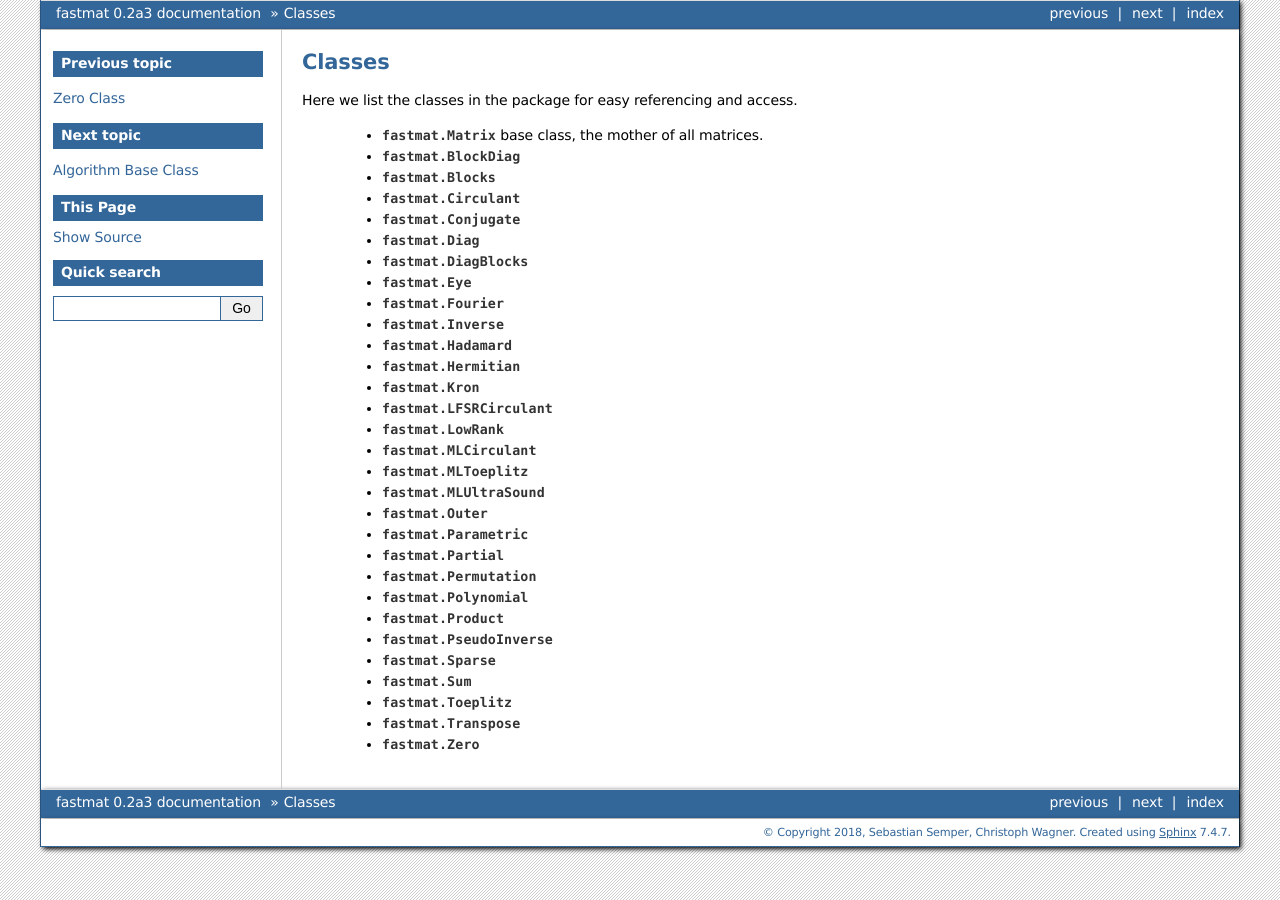
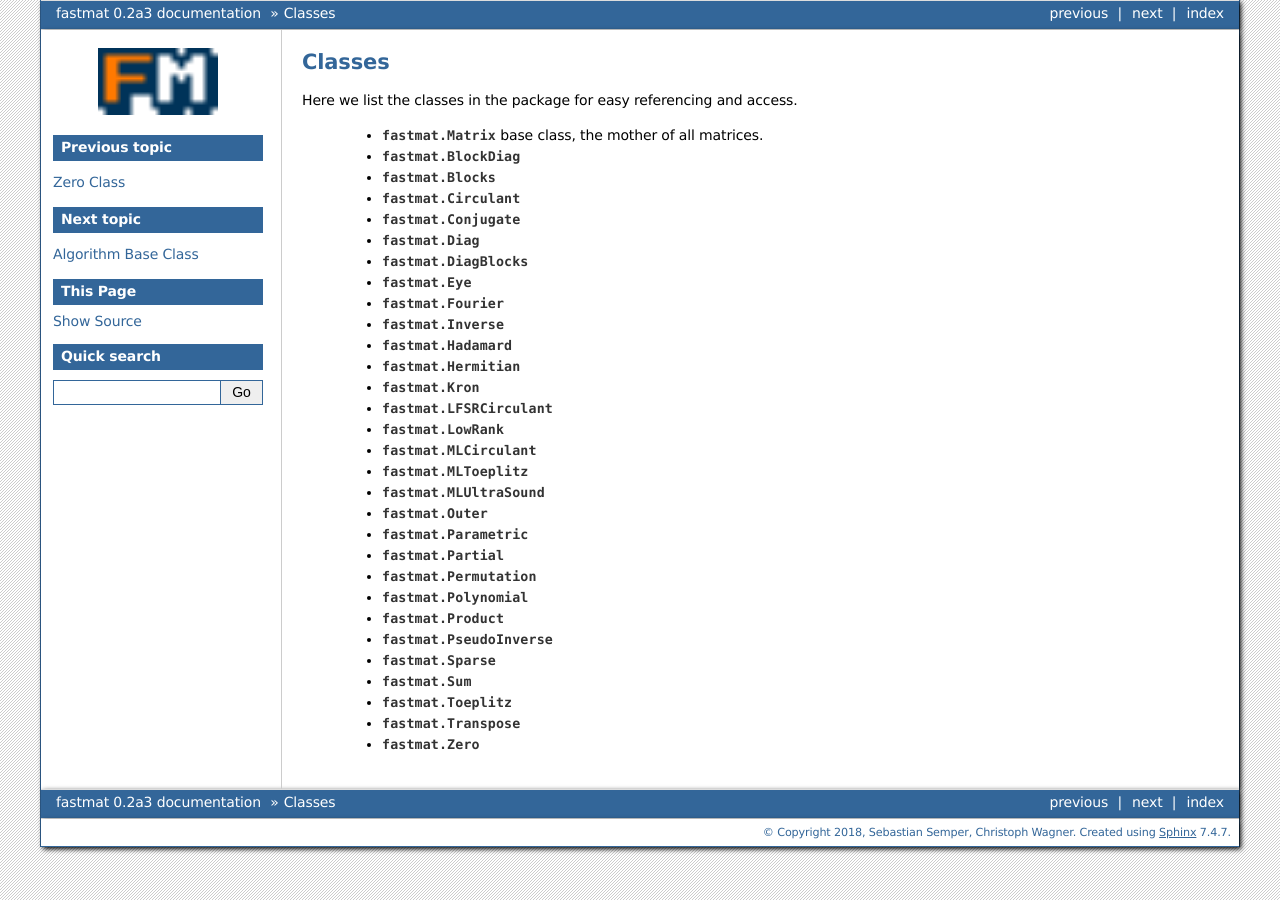
Before and after one commit to EMS-TU-Ilmenau/fastmat, a Sphinx documentation site: the page built from doc/classes.rst, in a window 1280 px wide. Built offline with Sphinx 7.4.7, drawn with Linux system fonts in a browser that asks for light colours.

Commit message:
Add Logo

```diff
--- /dev/null
+++ b/doc/_static/custom.css
@@ -0,0 +1,12 @@
+.pixelated {
+    image-rendering: crisp-edges;
+    image-rendering: -moz-crisp-edges;
+}
+
+.logo {
+    image-rendering: crisp-edges;
+    image-rendering: -moz-crisp-edges;
+    width: 120px;
+    margin-right: auto;
+    margin-left: auto;
+}
--- a/doc/conf.py
+++ b/doc/conf.py
@@ -95,6 +95,8 @@ todo_include_todos = True
 # a list of builtin themes.
 #
 html_theme = 'bizstyle'
+html_logo = "_static/gfx/logo_short.png"
+html_favicon = "_static/gfx/logo_favicon.png"
 
 # Theme options are theme-specific and customize the look and feel of a theme
 # further.  For a list of options available for each theme, see the
@@ -137,3 +139,4 @@ def skip(app, what, name, obj, skip, options):
 
 def setup(app):
     app.connect("autodoc-skip-member", skip)
+    app.add_stylesheet('custom.css')
--- a/fastmat/__init__.py
+++ b/fastmat/__init__.py
@@ -16,9 +16,6 @@
 # limitations under the License.
 
 r"""
-Introduction
-------------
-
 In many fields of engineering linear transforms play a key role during modeling
 and solving real world problems. Often these linear transforms have an inherent
 structure which reduces the degrees of freedom in their parametrization.
```
Also changed, not shown: doc/index.rst (+8 -0 lines), doc/_static/gfx/logo_favicon.png (added), doc/_static/gfx/logo_long.png (added), doc/_static/gfx/logo_short.png (added).
